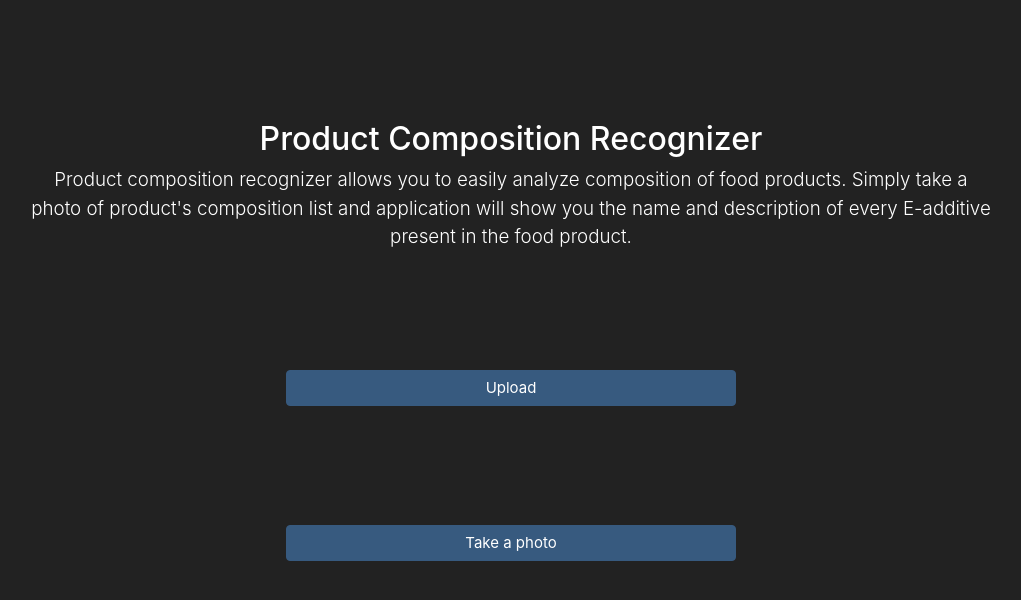
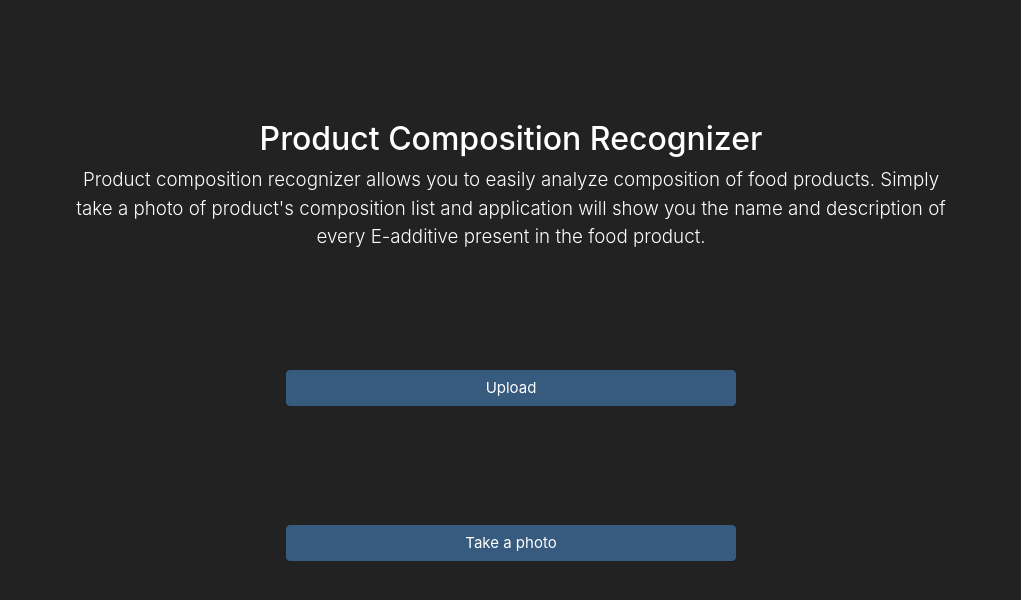
Before and after one commit to wkud/food-composition-ocr, a React (Create React App) app in the folder client/react_app/: page / in a window 1280 px wide. Shown: the top 600 px of the page, without its empty margins (129-1150 px from the left). Built offline with nearby package versions, Linux system fonts and the light colour scheme.

Commit message:
Fix description width

```diff
--- a/client/react_app/src/App.tsx
+++ b/client/react_app/src/App.tsx
@@ -8,13 +8,13 @@ function App() {
       <div className='body-size w-75 h-75 d-flex flex-column justify-content-between text-center align-items-center'>
         <div>
           <h3>Product Composition Recognizer</h3>
-          <div className='lead d-none d-sm-block'>
+          <div className='lead description-size d-none d-sm-block'>
             Product composition recognizer allows you to easily analyze
             composition of food products. Simply take a photo of product's
             composition list and application will show you the name and
             description of every E-additive present in the food product.
           </div>
-          <div className='lead d-sm-none'>
+          <div className='lead description-size d-sm-none'>
             Take a photo of product's composition and the list of E-additives
             will be displayed soon.
           </div>
--- a/client/react_app/src/styles.css
+++ b/client/react_app/src/styles.css
@@ -8,7 +8,10 @@
   min-height: 70vh;
   max-height: 70vh;
 }
-
+.description-size {
+  max-width: min(1050px, 70vw);
+  min-width: min(1050px, 70vw);
+}
 .button-size {
   width: min(85vw, 450px);
 }
```
